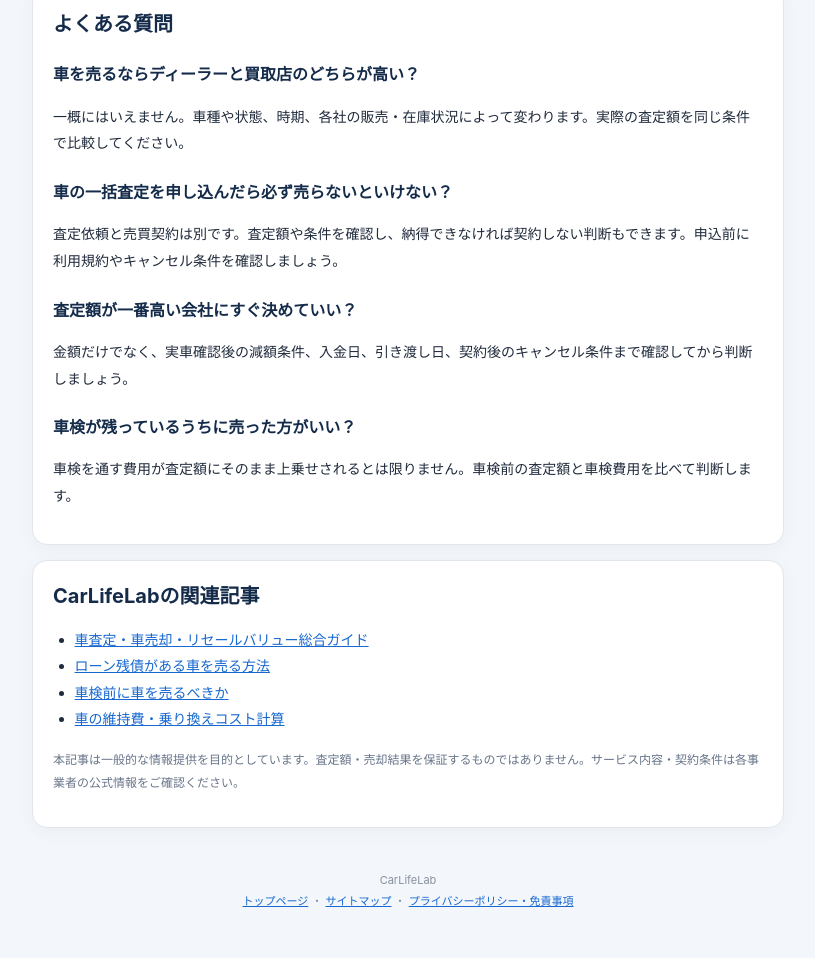
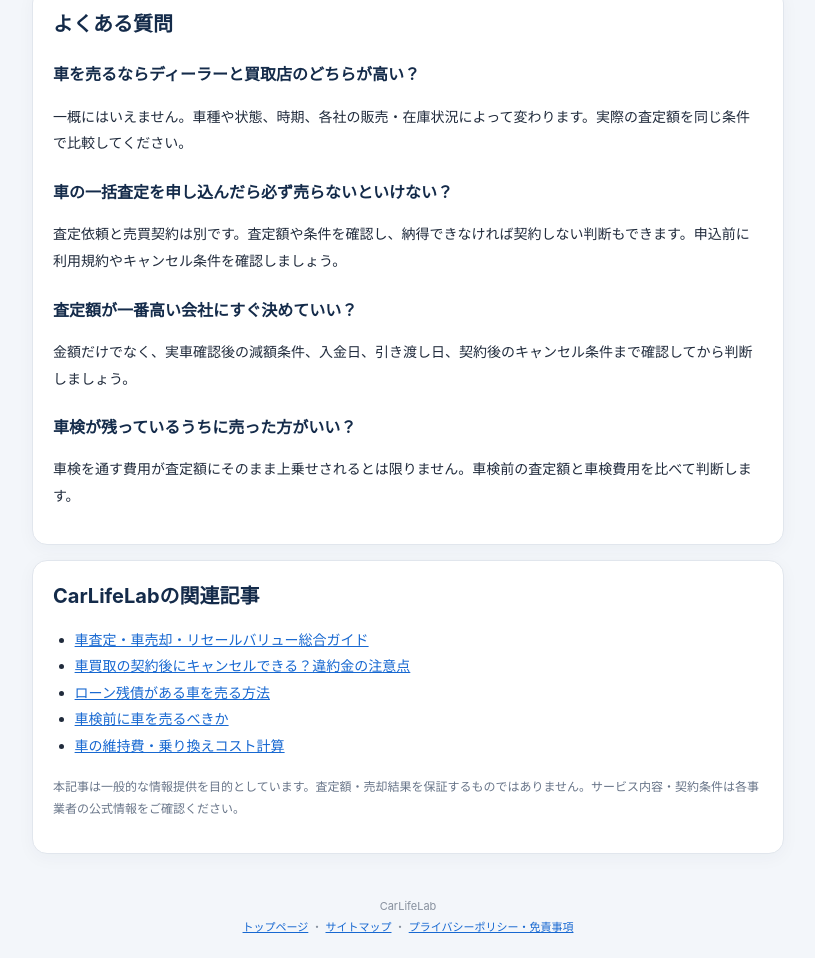
Before and after one commit to carlifelab/2nd-, a plain HTML site: page kuruma-uru-dokoga-ii.html in a window 1280 px wide. Shown: the part 2375-3333 px from the top of the page, without its empty margins (232-1047 px from the left). Before the commit the page ends 3306 px from the top, so only its background shows below. Drawn offline with Linux system fonts and the light colour scheme.

Commit message:
Cross-link car-sale cancellation guide from selling comparison

```diff
--- a/kuruma-uru-dokoga-ii.html
+++ b/kuruma-uru-dokoga-ii.html
@@ -86,6 +86,7 @@ h2{font-size:20px;line-height:1.5;margin:0 0 12px;color:var(--navy)}h3{font-size
 <h2>CarLifeLabの関連記事</h2>
 <ul>
 <li><a href="./kuruma-satei-baikyaku-guide.html">車査定・車売却・リセールバリュー総合ガイド</a></li>
+<li><a href="./kuruma-kaitori-cancel.html">車買取の契約後にキャンセルできる？違約金の注意点</a></li>
 <li><a href="./loan-zandai-kurumauru.html">ローン残債がある車を売る方法</a></li>
 <li><a href="./shaken-mae-kurumauru.html">車検前に車を売るべきか</a></li>
 <li><a href="./calculator.html">車の維持費・乗り換えコスト計算</a></li>
```
